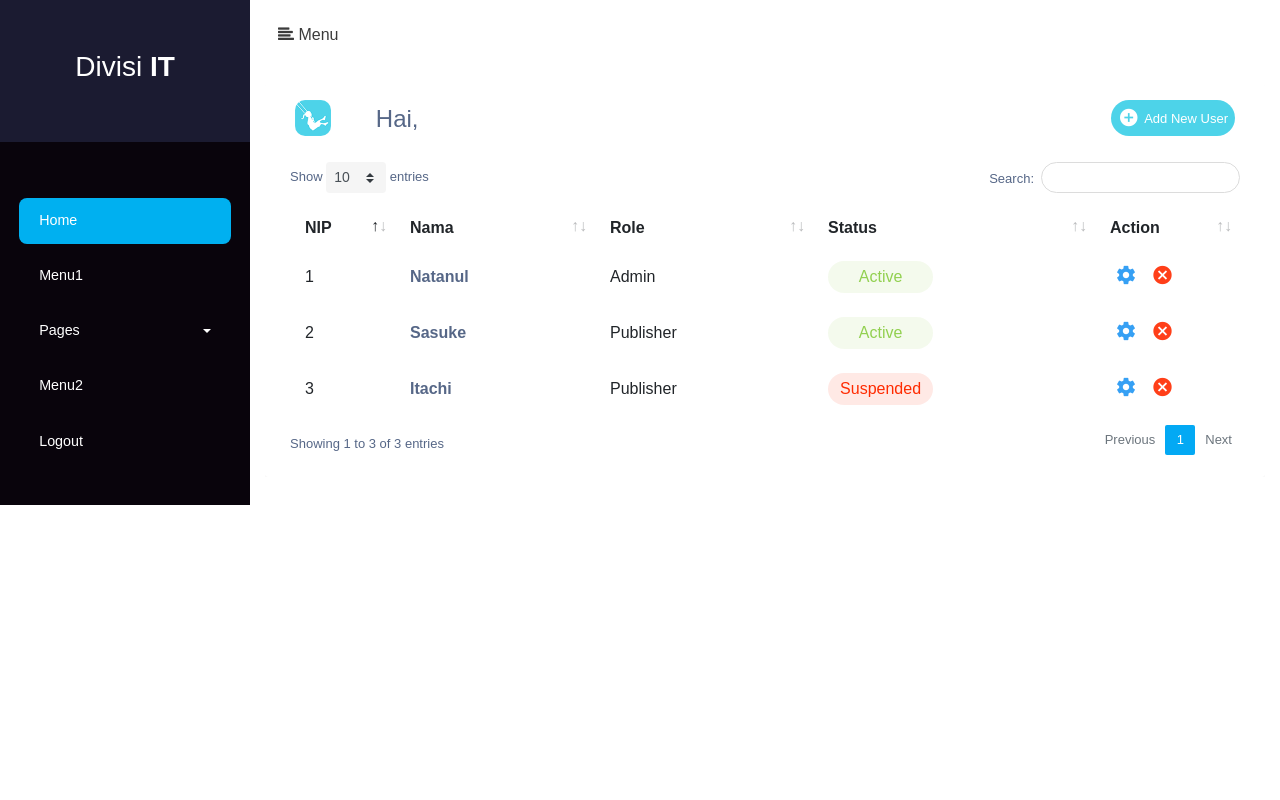
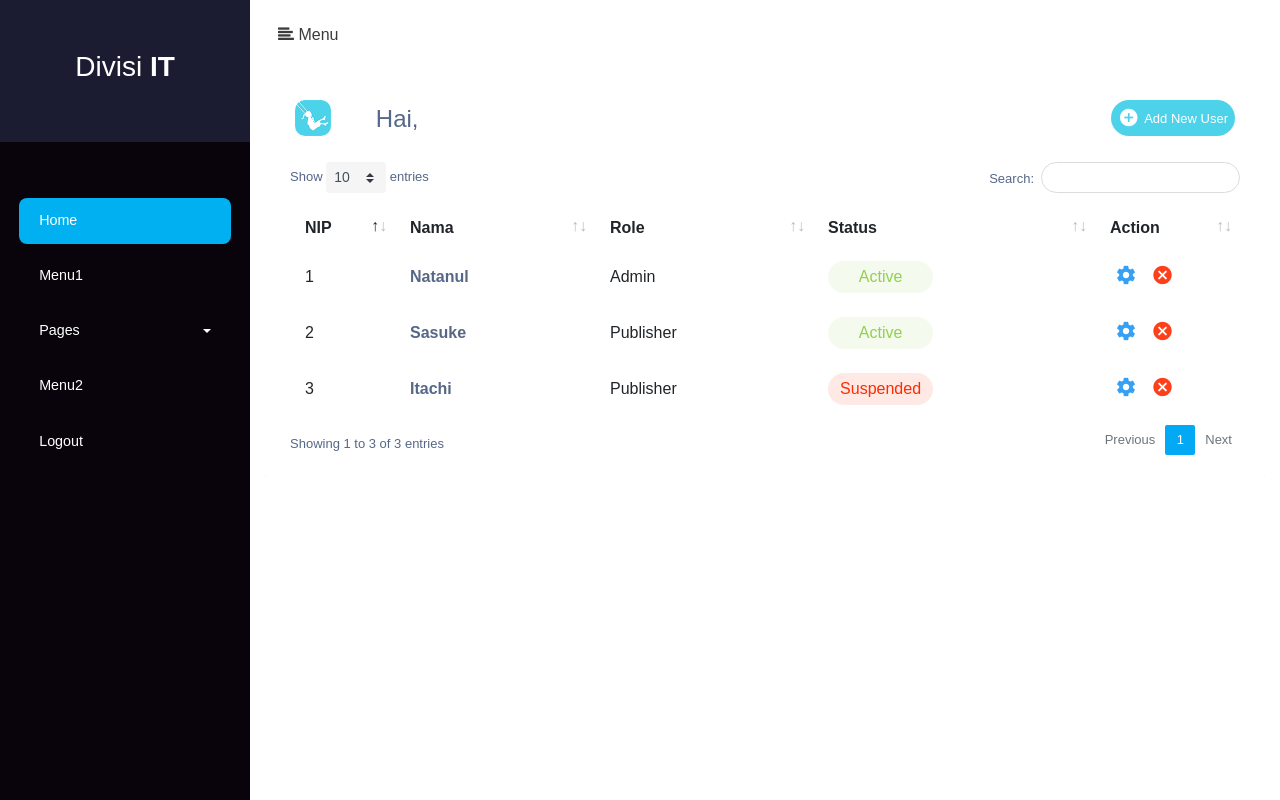
Before and after one commit to natanael19052000/silajur, a CodeIgniter app: the page made by application/views/v_dashboard.php in a window 1280 px wide. Run offline with CodeIgniter, Linux system fonts and the light colour scheme.

Commit message:
update style.css

```diff
--- a/assets/css/style.css
+++ b/assets/css/style.css
@@ -74,7 +74,7 @@ a:focus {
 #sidebar {
     min-width: 250px;
     max-width: 250px;
-    height: 100%;
+    min-height: 100vh;
     background: rgb(9,4,12);
     z-index: 99;
     color: #fff;
```
